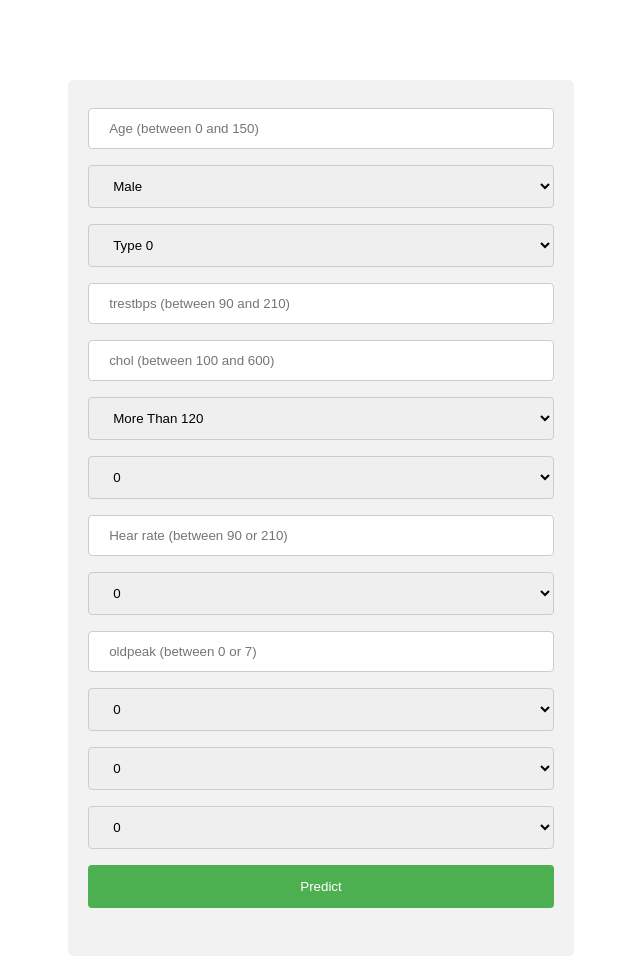
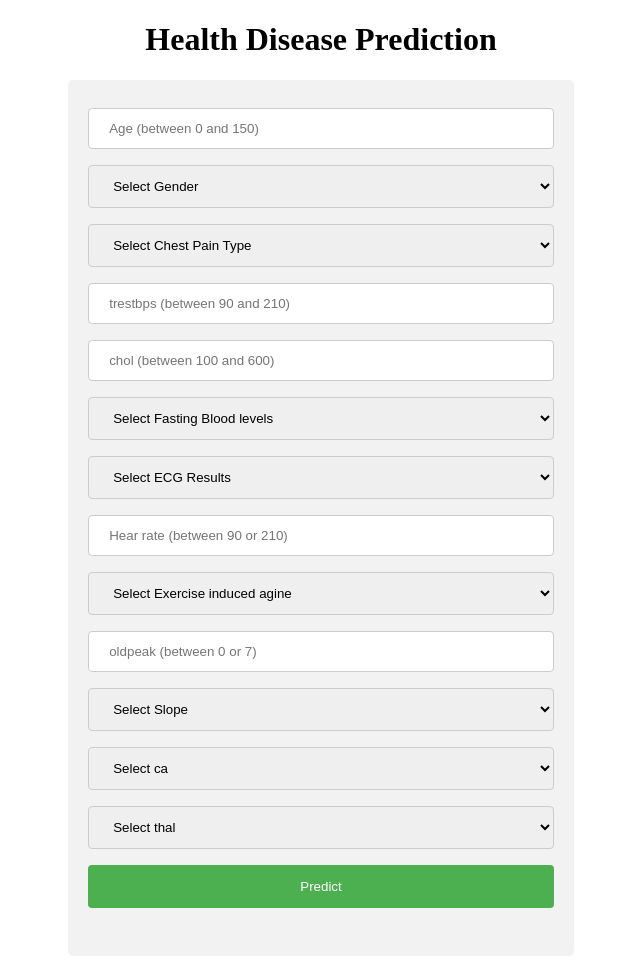
Before and after one commit to abhaymamadapur/heartDiseasePredict, a Flask app: page / in a window 1280 px wide. Shown: the whole page, without its empty margins (319-959 px from the left). Run offline with Flask 2, Linux system fonts and the light colour scheme; parts of the project's set-up code (start-up, migrations or seed data) failed here and were passed over.

Commit message:
Html changes

```diff
--- a/templates/home.html
+++ b/templates/home.html
@@ -37,7 +37,7 @@ div {
 
 
 <body>
-<center><h1><font color="white">Insurance Prediction</h1></center>
+<center><h1><font color="Black">Health Disease Prediction</h1></center>
 <h2>     </h2>
 <!--age, sex, cp, trestbps, chol, fbs, restecg, thalach,exang, oldpeak, slope, ca, thal-->
 
@@ -52,23 +52,19 @@ div {
     <input type="number" id="age" name="age" placeholder="Age (between 0 and 150)" min="0" max="150" step="0.1" required size="35">
 
 
-    <select name="sex" id="sex">
+    <select name="sex" id="sex" title="sex">
+    <option >Select Gender</option>
     <option value=1>Male</option>
     <option value=0>Female</option>
   </select>
 
     <select name="Chest_Pain_Type" id="Chest_Pain_Type">
+      <option >Select Chest Pain Type</option>
       <option value=0>Type 0</option>
       <option value=1>Type 1</option>
       <option value=2>Type 2</option>
       <option value=3>Type 3</option>
   </select>
-<!--    <label for="Chest_Pain_Type"></label>-->
-   <!--  <select name="Chest_Pain_Type" id='Chest_Pain_Type'>
-      <option value=0>Type 0</option>
-      <option value=1>Type 1</option> -->
-<!--      <option value=2>Type 2</option>
-      <option value=3>Type 3</option> -->
 
     <label for="trestbps"></label>
     <input type="number" id="trestbps" name="trestbps" placeholder="trestbps (between 90 and 210)" min="90" max="210" step="0.1" required size="35">
@@ -76,13 +72,14 @@ div {
     <label for="chol"></label>
     <input type="number" id="chol" name="chol" placeholder="chol (between 100 and 600)" min="100" max="600" step="0.1" required size="35">
 
-<!--         <label for="Fasting_Blood_Sugar"></label>-->
     <select name="Fasting_Blood_Sugar" id="Fasting_Blood_Sugar">
+    <option>Select Fasting Blood levels</option>
     <option value=0>More Than 120</option>
     <option value=1>Less Than 120</option>
-</select>
-<!--      <label for="ECG_Results"></label>-->
+    </select>
+
     <select name="ECG_Results" id="ECG_Results">
+    <option>Select ECG Results</option>
     <option value=0>0</option>
     <option value=1>1</option>
     <option value=2>2</option>
@@ -91,8 +88,8 @@ div {
     <label for="thalach"></label>
     <input type="number" id="thalach" name="thalach" placeholder="Hear rate (between 90 or 210)" min="90" max="210" step="0.1" required size="35">
 
-<!--       <label for="Exercise_induced_agine"></label>-->
     <select name="Exercise_induced_agine" id="Exercise_induced_agine">
+    <option>Select Exercise induced agine</option>
     <option value=0>0</option>
     <option value=1>1</option>
     <option value=2>2</option>
@@ -102,12 +99,14 @@ div {
     <input type="number" id="oldpeak" name="oldpeak" placeholder="oldpeak (between 0 or 7)" min="0" max="7" step="0.1" required size="35">
 
     <select name="slope" id="slope">
+    <option>Select Slope</option>
     <option value=0>0</option>
     <option value=1>1</option>
     <option value=2>2</option>
     </select>
 
     <select name="ca" id="ca">
+    <option>Select ca</option>
     <option value=0>0</option>
     <option value=1>1</option>
     <option value=2>2</option>
@@ -116,6 +115,7 @@ div {
     </select>
 
     <select name="thal">
+    <option>Select thal</option>
     <option value=0>0</option>
     <option value=1>1</option>
     <option value=2>2</option>
```
